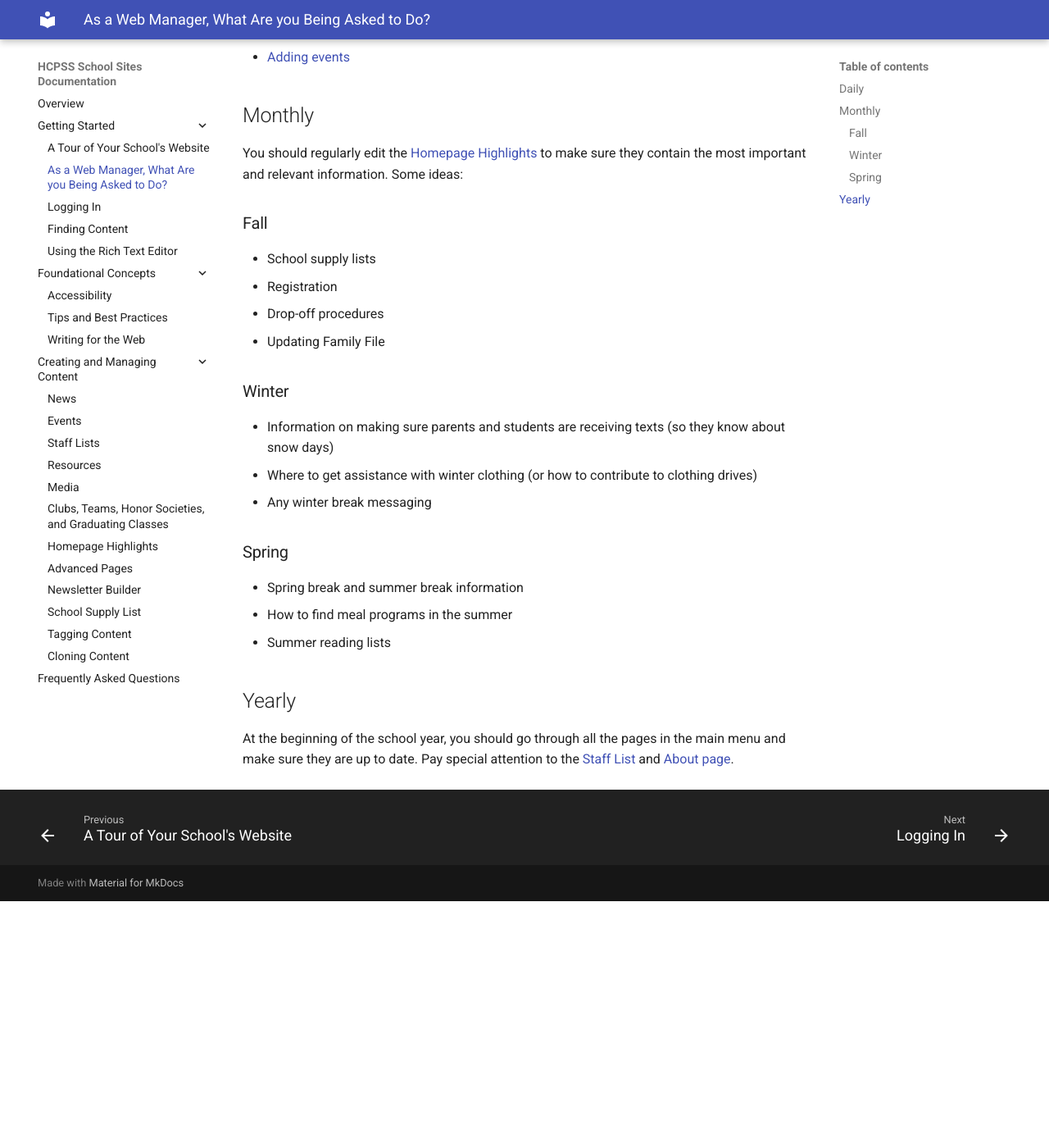
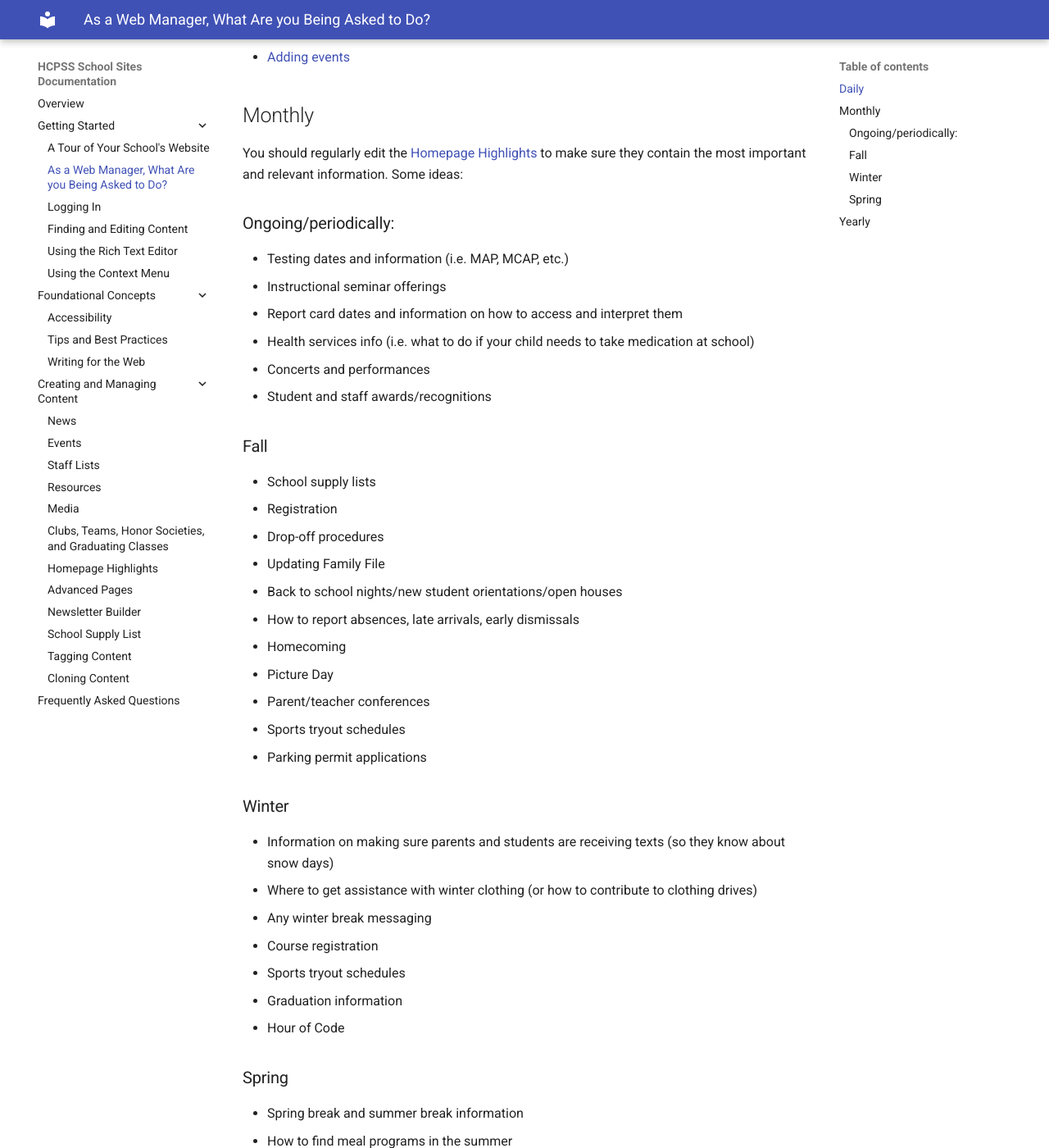
Before and after one commit to HCPSS/schoolsites-help, an MkDocs documentation site: the page built from docs/getting-started/what-are-web-managers-being-asked-to-do.md, in a window 1280 px wide and 1400 px high, scrolled down 458 px. Shown: the whole window at 82% size. Built offline with MkDocs 1.6.1 and Material for MkDocs 9.7.7, drawn with Linux system fonts in a browser that asks for light colours; before the commit the page ends 1557 px from its top, so only the background shows below that; some of the changed text lies outside the part shown.

Commit message:
Incorporate feedback from Jen

```diff
--- a/docs/getting-started/what-are-web-managers-being-asked-to-do.md
+++ b/docs/getting-started/what-are-web-managers-being-asked-to-do.md
@@ -19,12 +19,27 @@ You should regularly edit the
 [Homepage Highlights](../managing-homepage-highlights.md) to make sure they contain
 the most important and relevant information. Some ideas:
 
+### Ongoing/periodically:
+- Testing dates and information (i.e. MAP, MCAP, etc.)
+- Instructional seminar offerings
+- Report card dates and information on how to access and interpret them
+- Health services info (i.e. what to do if your child needs to take medication at school)
+- Concerts and performances
+- Student and staff awards/recognitions
+
 ### Fall
 
 - School supply lists
 - Registration
 - Drop-off procedures
 - Updating Family File
+- Back to school nights/new student orientations/open houses
+- How to report absences, late arrivals, early dismissals
+- Homecoming
+- Picture Day
+- Parent/teacher conferences
+- Sports tryout schedules
+- Parking permit applications
 
 ### Winter
 
@@ -33,12 +48,20 @@ the most important and relevant information. Some ideas:
 - Where to get assistance with winter clothing (or how to contribute to clothing
   drives)
 - Any winter break messaging
+- Course registration
+- Sports tryout schedules
+- Graduation information
+- Hour of Code
 
 ### Spring
 
 - Spring break and summer break information
 - How to find meal programs in the summer
 - Summer reading lists
+- Sports tryout schedules
+- Picture Day
+- Simulated Congressional Hearings
+- Battle of the Books
 
 ## Yearly
 
--- a/mkdocs.yml
+++ b/mkdocs.yml
@@ -45,6 +45,7 @@ nav:
     - getting-started/logging-in.md
     - getting-started/finding-content.md
     - getting-started/using-the-rich-text-editor.md
+    - getting-started/using-the-context-menu.md
   - Foundational Concepts:
     - accessibility.md
     - tips-and-best-practices.md
```
Also changed, not shown: docs/advanced-pages.md (+1 -1 lines), docs/getting-started/finding-content.md (+13 -6 lines), docs/getting-started/tour.md (+10 -3 lines), docs/getting-started/using-the-context-menu.md (added, +30 -0 lines), docs/managing-homepage-highlights.md (+3 -0 lines), docs/images/all-context-shown.png (added), docs/images/context-hover-news.png (added), docs/images/context-hover.png (added), docs/images/context-menu-content.png (added), docs/images/toolbar-edit.png (added).
